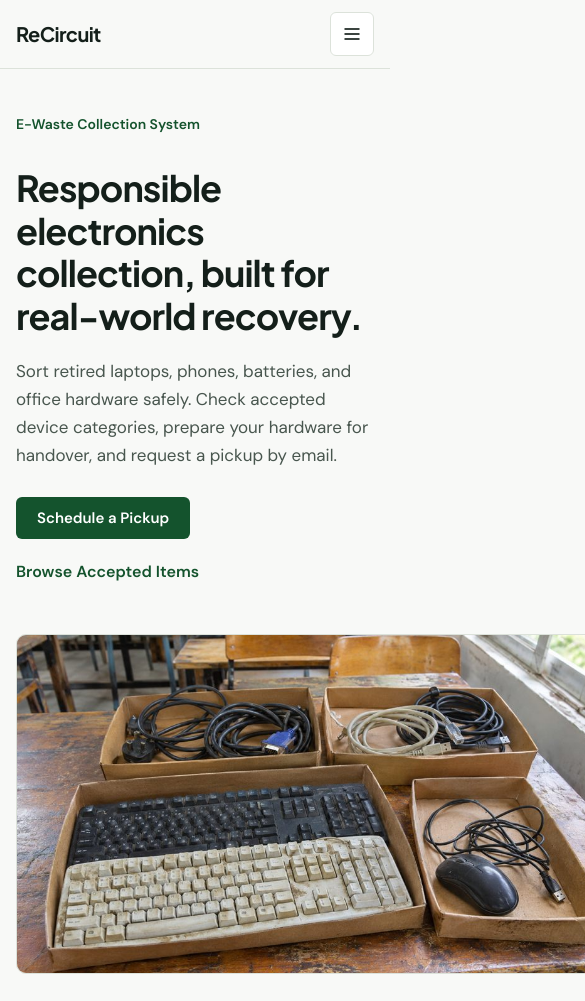
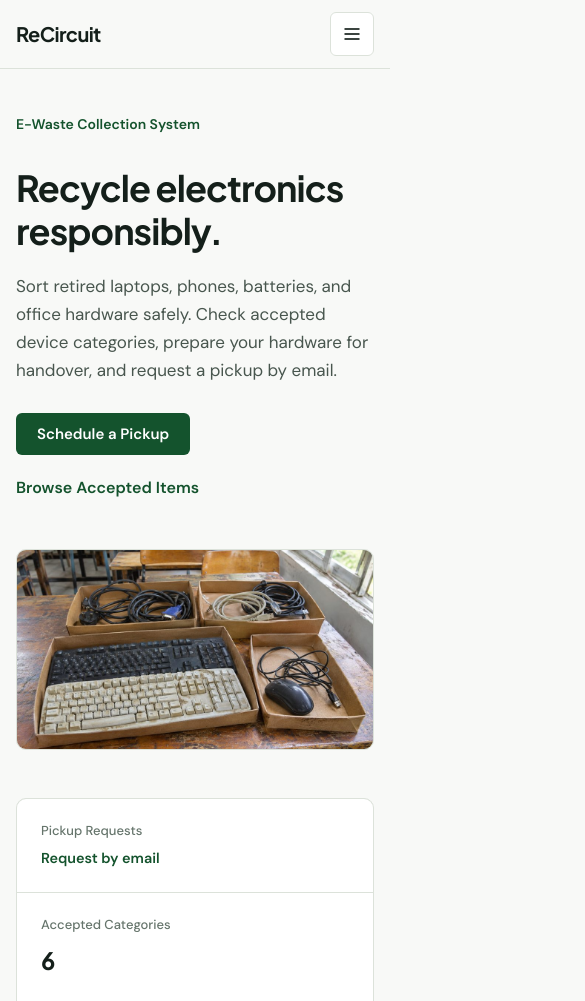
Before and after one commit to VikramBhardwaj111/ReCircuit, a plain HTML site: page index.html in a window 390 px wide. Shown: the top 1001 px of the page, 585 px wide, since content can reach past the window. Drawn offline with Linux system fonts and the light colour scheme.

Commit message:
Fix homepage layout and remove stale script call

```diff
--- a/index.html
+++ b/index.html
@@ -60,7 +60,10 @@
           <div class="hero-grid">
             <div class="hero-copy">
               <p class="eyebrow">E-Waste Collection System</p>
-              <h1 class="hero-title">Responsible electronics collection, built for real-world recovery.</h1>
+              <h1 class="hero-title">
+                <span class="hero-title-wide">Responsible electronics collection, built for real-world recovery.</span>
+                <span class="hero-title-compact">Recycle electronics responsibly.</span>
+              </h1>
               <p class="lead">
                 Sort retired laptops, phones, batteries, and office hardware safely. Check accepted device categories,
                 prepare your hardware for handover, and request a pickup by email.
--- a/script.js
+++ b/script.js
@@ -196,5 +196,3 @@ if (checklist) {
     byId("facility-no-matches").hidden = matches > 0;
   });
 }
-
-setUpDropoff();
--- a/style.css
+++ b/style.css
@@ -304,6 +304,10 @@ main {
   color: var(--text-primary);
 }
 
+.hero-title-compact {
+  display: none;
+}
+
 .section-title {
   font-size: clamp(1.5rem, 2.5vw, 2rem);
   font-weight: 700;
@@ -402,7 +406,7 @@ main {
 }
 
 .hero-media {
-  height: 100%;
+  width: 100%;
   min-height: 340px;
 }
 
@@ -967,6 +971,10 @@ main {
     grid-template-columns: 1fr;
   }
 
+  .hero-media {
+    min-height: 0;
+  }
+
   .metrics-strip {
     grid-template-columns: repeat(2, minmax(0, 1fr));
   }
@@ -1006,6 +1014,14 @@ main {
 }
 
 @media (max-width: 600px) {
+  .hero-title-wide {
+    display: none;
+  }
+
+  .hero-title-compact {
+    display: inline;
+  }
+
   .container {
     padding-inline: 16px;
   }
```
